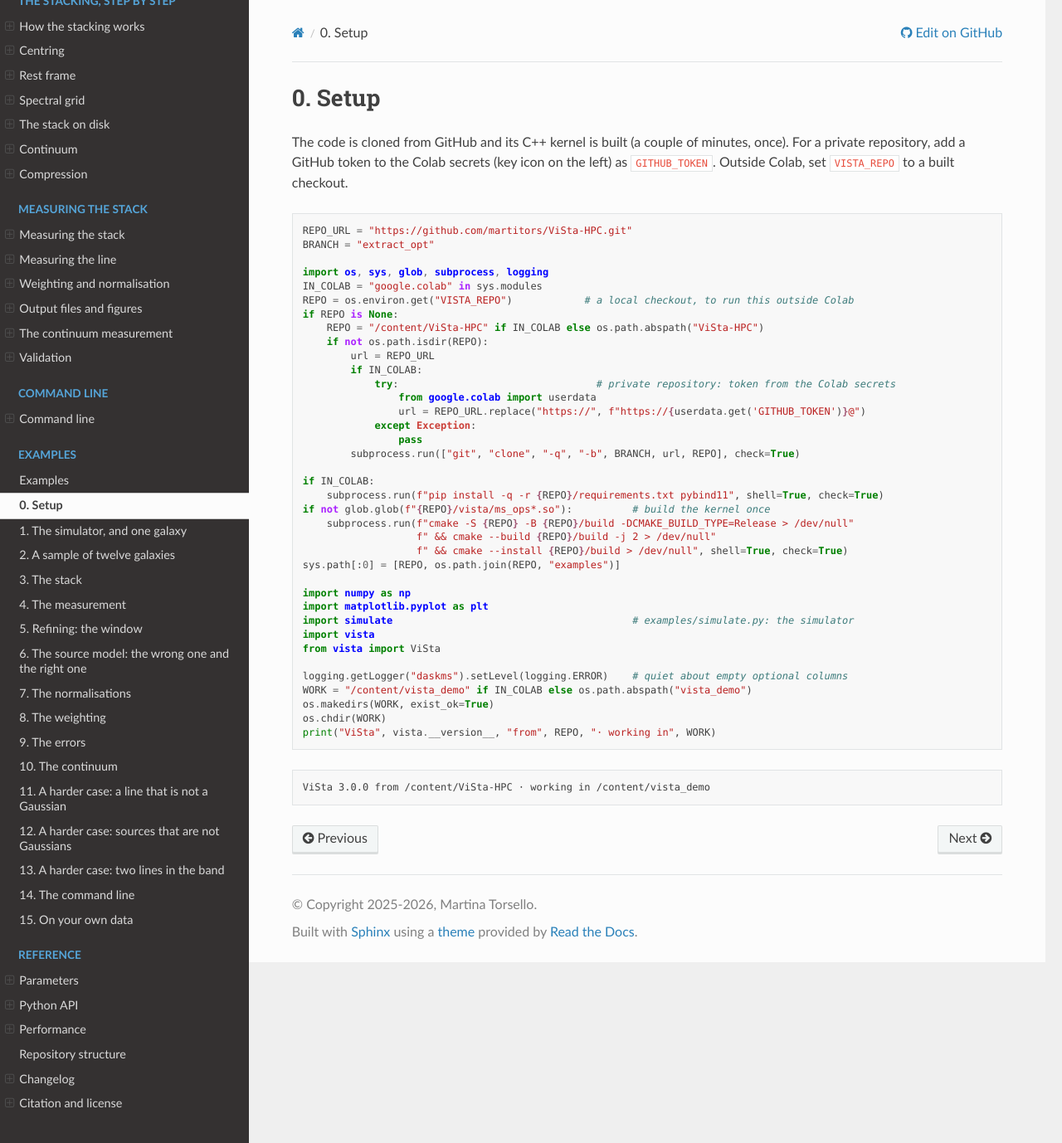
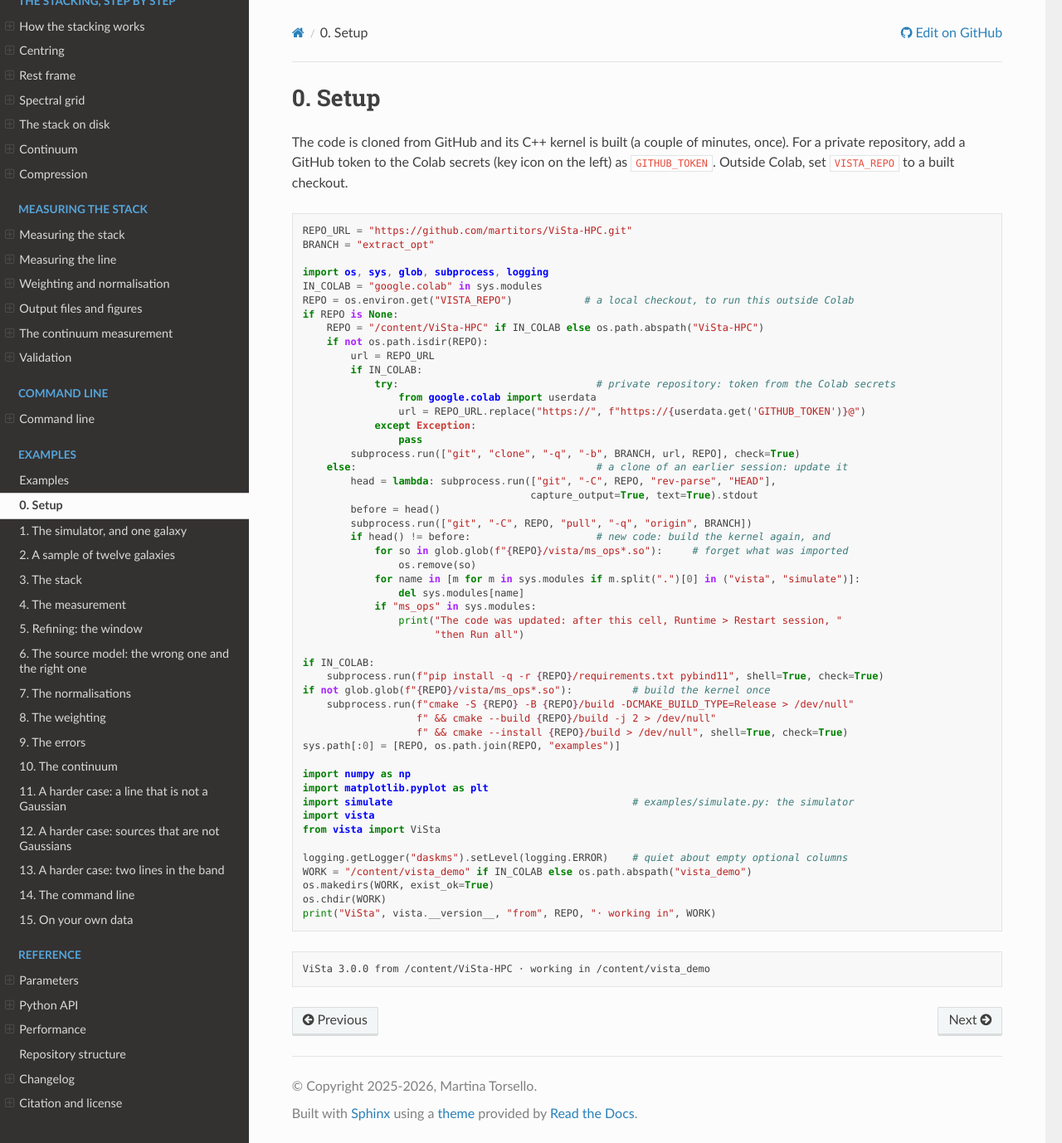
Before and after one commit to martitors/ViSta-HPC, a Sphinx documentation site: the page built from docs/examples/00_setup.md, in a window 1280 px wide and 1378 px high. Shown: the whole window at 83% size. Built offline with Sphinx 7.4.7 and the Read the Docs theme 3.1.0, drawn with Linux system fonts in a browser that asks for light colours.

Commit message:
Tutorial setup: update an existing clone and rebuild the kernel when the code changed

```diff
--- a/docs/examples/00_setup.md
+++ b/docs/examples/00_setup.md
@@ -23,6 +23,19 @@ if REPO is None:
             except Exception:
                 pass
         subprocess.run(["git", "clone", "-q", "-b", BRANCH, url, REPO], check=True)
+    else:                                        # a clone of an earlier session: update it
+        head = lambda: subprocess.run(["git", "-C", REPO, "rev-parse", "HEAD"],
+                                      capture_output=True, text=True).stdout
+        before = head()
+        subprocess.run(["git", "-C", REPO, "pull", "-q", "origin", BRANCH])
+        if head() != before:                     # new code: build the kernel again, and
+            for so in glob.glob(f"{REPO}/vista/ms_ops*.so"):     # forget what was imported
+                os.remove(so)
+            for name in [m for m in sys.modules if m.split(".")[0] in ("vista", "simulate")]:
+                del sys.modules[name]
+            if "ms_ops" in sys.modules:
+                print("The code was updated: after this cell, Runtime > Restart session, "
+                      "then Run all")
 
 if IN_COLAB:
     subprocess.run(f"pip install -q -r {REPO}/requirements.txt pybind11", shell=True, check=True)
```
Also changed, not shown: 1 other file.
